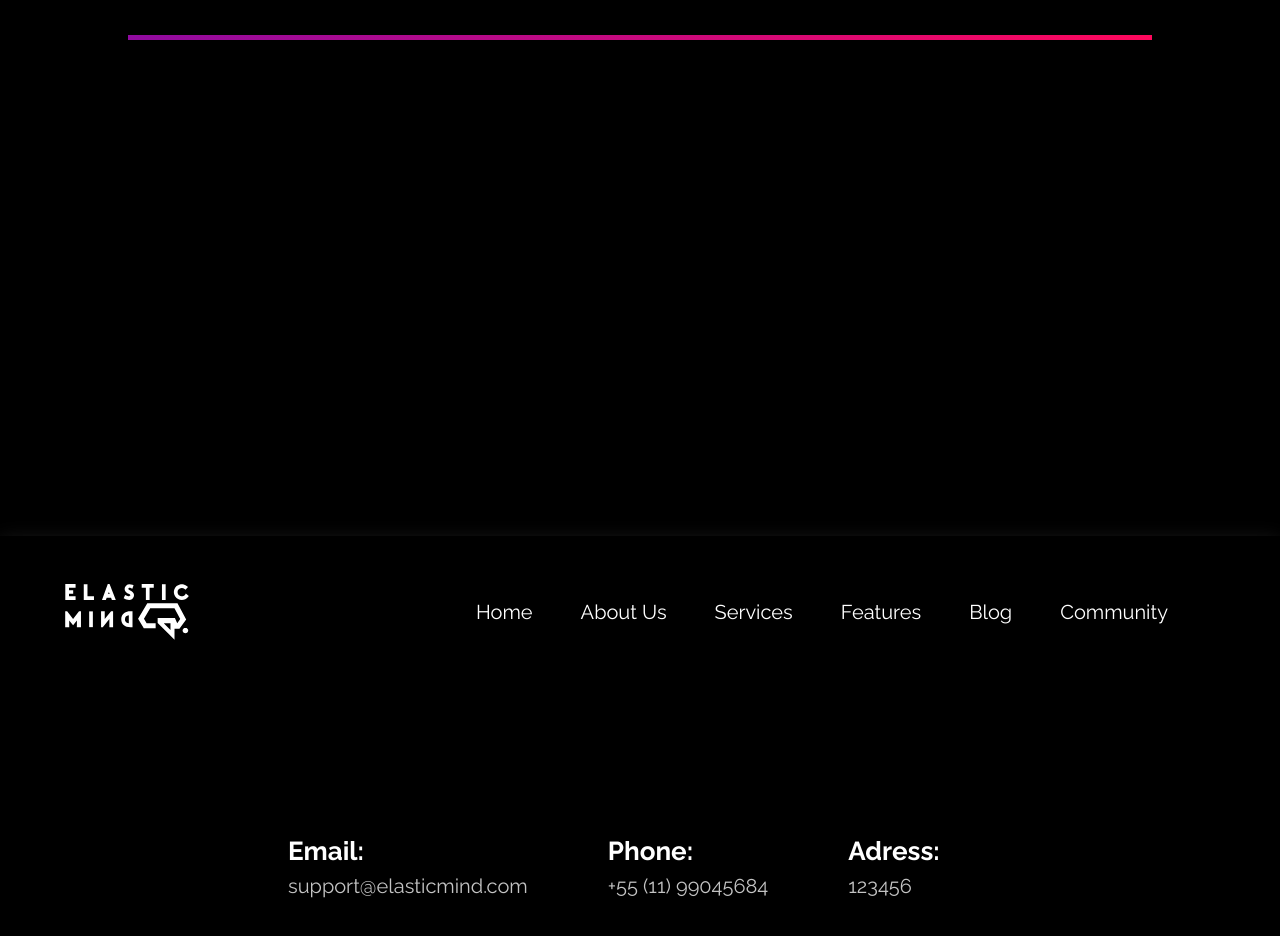
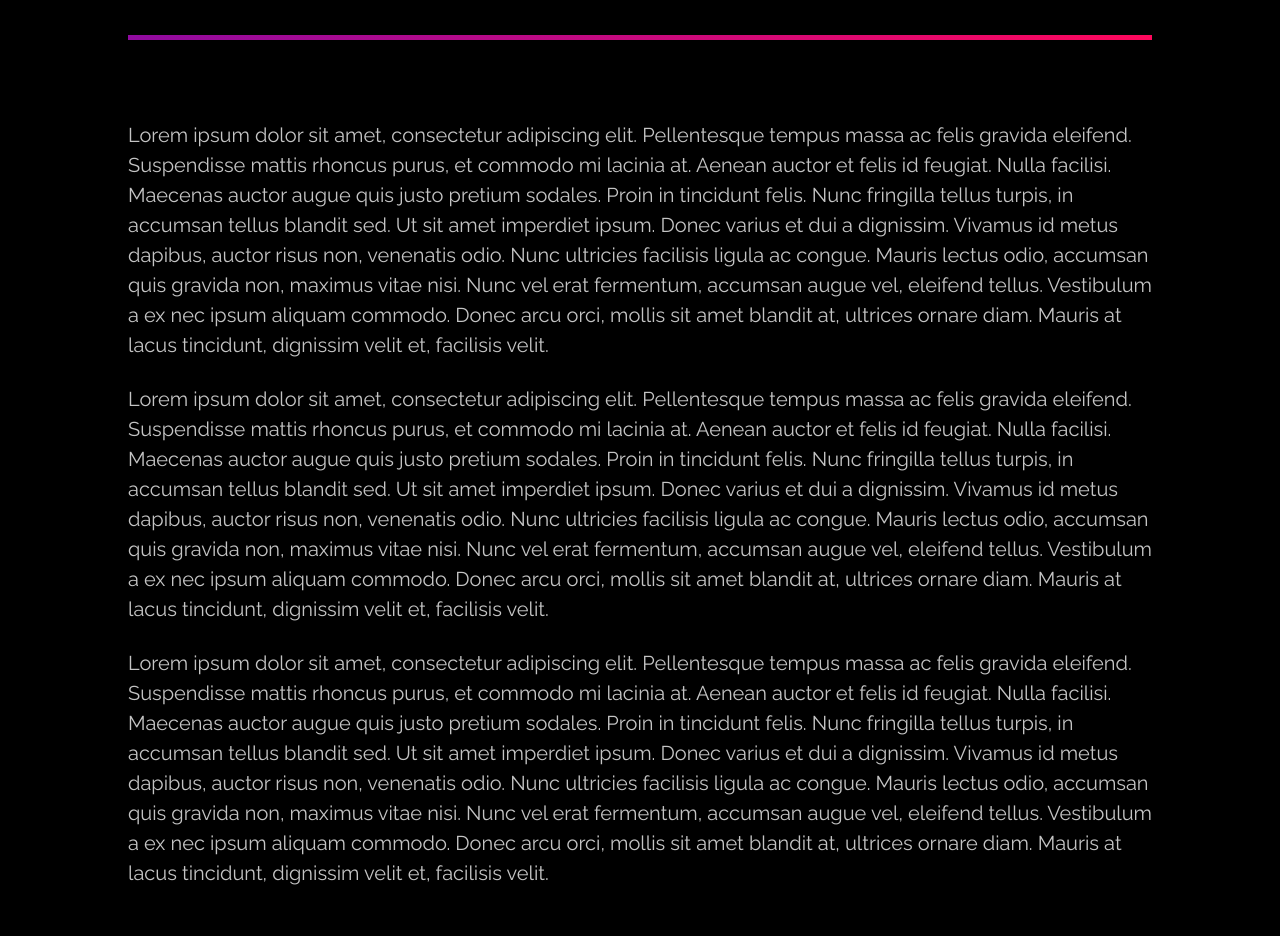
Before and after one commit to monobis/elasticmind-backup, a Next.js app: page /articles/1 in a window 1280 px wide. Shown: the part 520-1456 px from the top of the page. Built offline with nearby package versions, Linux system fonts and the light colour scheme.

Commit message:
feat: :sparkles: Configured ArticleDetails page

```diff
--- a/src/app/articles/[id]/page.tsx
+++ b/src/app/articles/[id]/page.tsx
@@ -25,6 +25,59 @@ adipisci velit…”"
         />
       </section>
 
+      <section className={styles.articleContent}>
+        <p className={styles.articleParagraph}>
+          {" "}
+          Lorem ipsum dolor sit amet, consectetur adipiscing elit. Pellentesque
+          tempus massa ac felis gravida eleifend. Suspendisse mattis rhoncus
+          purus, et commodo mi lacinia at. Aenean auctor et felis id feugiat.
+          Nulla facilisi. Maecenas auctor augue quis justo pretium sodales.
+          Proin in tincidunt felis. Nunc fringilla tellus turpis, in accumsan
+          tellus blandit sed. Ut sit amet imperdiet ipsum. Donec varius et dui a
+          dignissim. Vivamus id metus dapibus, auctor risus non, venenatis odio.
+          Nunc ultricies facilisis ligula ac congue. Mauris lectus odio,
+          accumsan quis gravida non, maximus vitae nisi. Nunc vel erat
+          fermentum, accumsan augue vel, eleifend tellus. Vestibulum a ex nec
+          ipsum aliquam commodo. Donec arcu orci, mollis sit amet blandit at,
+          ultrices ornare diam. Mauris at lacus tincidunt, dignissim velit et,
+          facilisis velit.
+        </p>
+
+        <p className={styles.articleParagraph}>
+          {" "}
+          Lorem ipsum dolor sit amet, consectetur adipiscing elit. Pellentesque
+          tempus massa ac felis gravida eleifend. Suspendisse mattis rhoncus
+          purus, et commodo mi lacinia at. Aenean auctor et felis id feugiat.
+          Nulla facilisi. Maecenas auctor augue quis justo pretium sodales.
+          Proin in tincidunt felis. Nunc fringilla tellus turpis, in accumsan
+          tellus blandit sed. Ut sit amet imperdiet ipsum. Donec varius et dui a
+          dignissim. Vivamus id metus dapibus, auctor risus non, venenatis odio.
+          Nunc ultricies facilisis ligula ac congue. Mauris lectus odio,
+          accumsan quis gravida non, maximus vitae nisi. Nunc vel erat
+          fermentum, accumsan augue vel, eleifend tellus. Vestibulum a ex nec
+          ipsum aliquam commodo. Donec arcu orci, mollis sit amet blandit at,
+          ultrices ornare diam. Mauris at lacus tincidunt, dignissim velit et,
+          facilisis velit.
+        </p>
+
+        <p className={styles.articleParagraph}>
+          {" "}
+          Lorem ipsum dolor sit amet, consectetur adipiscing elit. Pellentesque
+          tempus massa ac felis gravida eleifend. Suspendisse mattis rhoncus
+          purus, et commodo mi lacinia at. Aenean auctor et felis id feugiat.
+          Nulla facilisi. Maecenas auctor augue quis justo pretium sodales.
+          Proin in tincidunt felis. Nunc fringilla tellus turpis, in accumsan
+          tellus blandit sed. Ut sit amet imperdiet ipsum. Donec varius et dui a
+          dignissim. Vivamus id metus dapibus, auctor risus non, venenatis odio.
+          Nunc ultricies facilisis ligula ac congue. Mauris lectus odio,
+          accumsan quis gravida non, maximus vitae nisi. Nunc vel erat
+          fermentum, accumsan augue vel, eleifend tellus. Vestibulum a ex nec
+          ipsum aliquam commodo. Donec arcu orci, mollis sit amet blandit at,
+          ultrices ornare diam. Mauris at lacus tincidunt, dignissim velit et,
+          facilisis velit.
+        </p>
+      </section>
+
       <div className={styles.footer}>
         {" "}
         <Footer />
--- a/src/app/articles/[id]/styles.module.css
+++ b/src/app/articles/[id]/styles.module.css
@@ -1,7 +1,21 @@
 .content {
   display: flex;
   justify-content: center;
-  height: 100vh;
+}
+
+.articleContent {
+  display: flex;
+  flex-direction: column;
+  align-items: center;
+  padding-inline: 10%;
+  margin-top: 5rem;
+  color: var(--color-gray-300);
+  font-size: var(--font-size-md);
+  font-weight: 400;
+}
+
+.articleParagraph {
+  margin-bottom: 1.5rem;
 }
 
 .footer {
```
